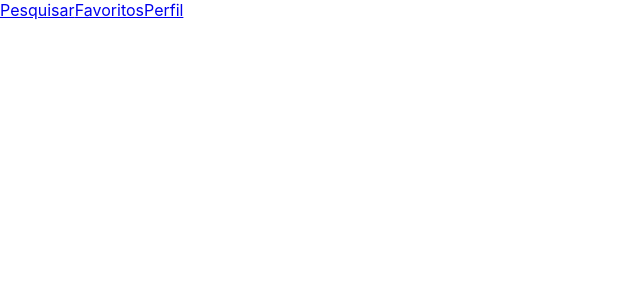
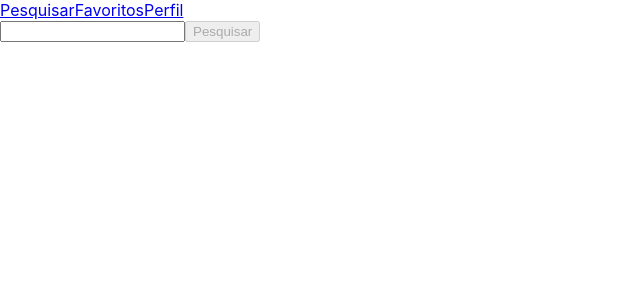
Before and after one commit to KleversonEller/Projeto-Tunes, a React (Create React App) app: page /search in a window 1280 px wide. Shown: the top 300 px of the page, without its empty margins (0-640 px from the left). Built offline with nearby package versions, Linux system fonts and the light colour scheme.

Commit message:
Requisito - 5

```diff
--- a/src/pages/Search.jsx
+++ b/src/pages/Search.jsx
@@ -2,10 +2,44 @@
 import Header from '../components/Header';
 
 class Search extends React.Component {
+  constructor() {
+    super();
+    this.state = {
+      disable: true,
+    };
+    this.validateBtn = this.validateBtn.bind(this);
+  }
+
+  validateBtn(event) {
+    return event.target.value.length >= 2
+      ? this.setState({
+        disable: false,
+      })
+      : this.setState({
+        disable: true,
+      });
+  }
+
   render() {
+    const { disable } = this.state;
     return (
       <div data-testid="page-search">
         <Header />
+        <form>
+          <input
+            name="disable"
+            data-testid="search-artist-input"
+            type="text"
+            onChange={ this.validateBtn }
+          />
+          <button
+            type="button"
+            data-testid="search-artist-button"
+            disabled={ disable }
+          >
+            Pesquisar
+          </button>
+        </form>
       </div>
     );
   }
```
